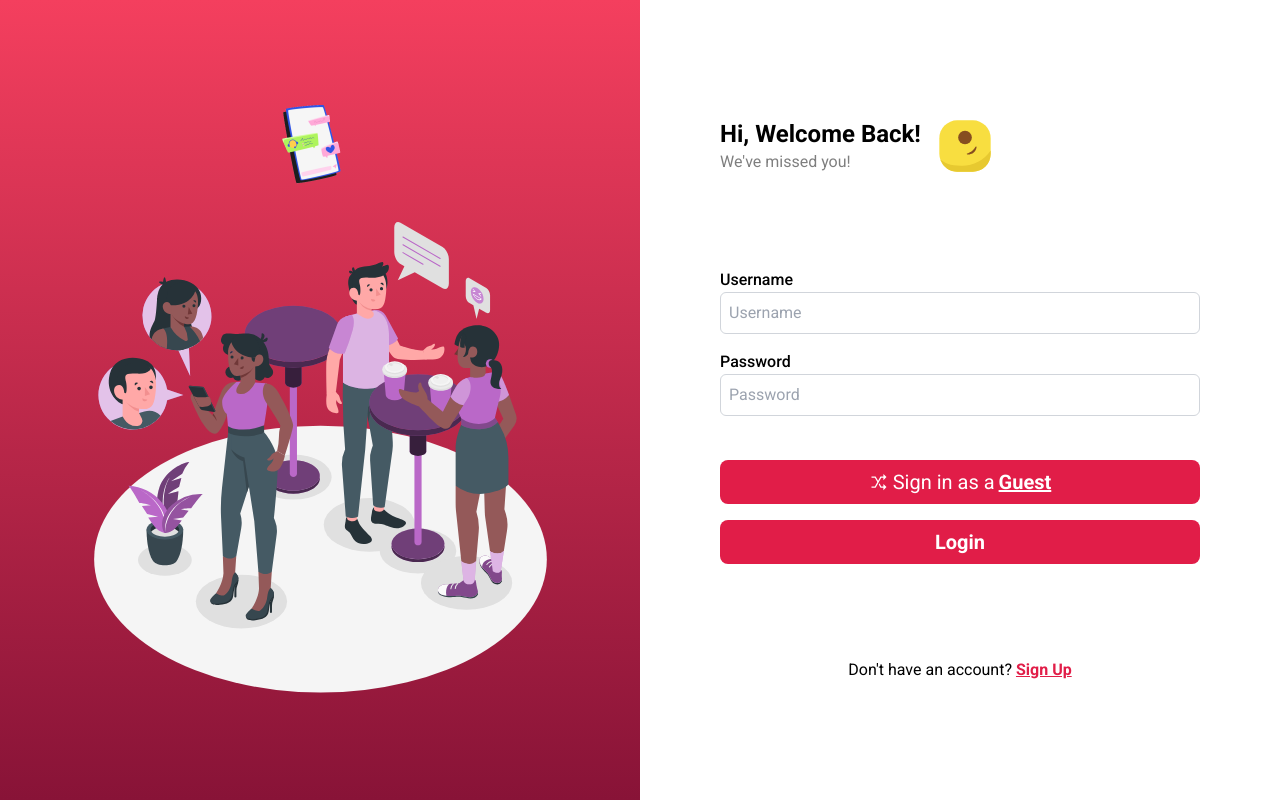
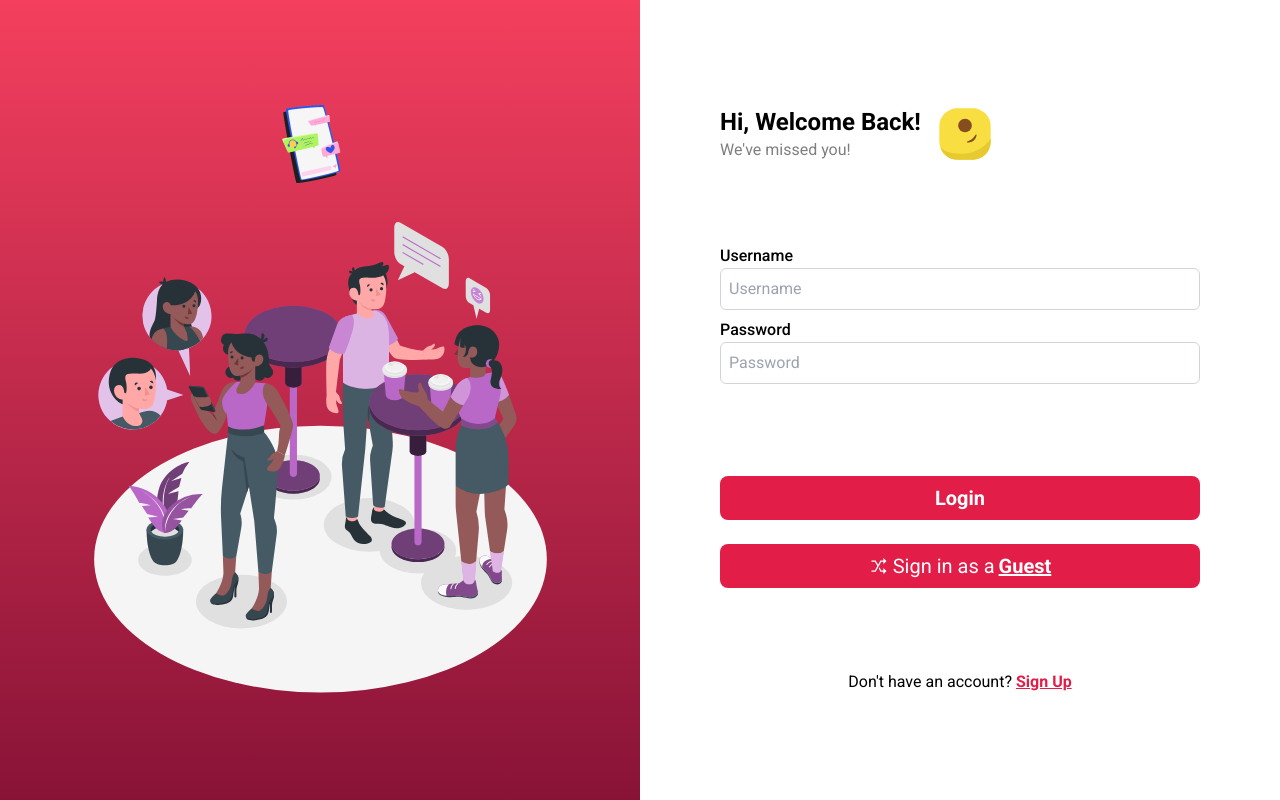
Before and after one commit to beMimg/frontend_messaging_app, a React (Vite) app: page /login in a window 1280 px wide. Built offline with nearby package versions, Linux system fonts and the light colour scheme.

Commit message:
Modify order of buttons in LogIn component

```diff
--- a/src/components/ConversationCard.jsx
+++ b/src/components/ConversationCard.jsx
@@ -46,7 +46,7 @@ export default function ConversationCard({
         <div className="flex w-full flex-col  ">
           <div className="flex flex-row justify-between">
             <p
-              className={`text-lg ${conversation.lastMessage.sender._id !== user._id && conversation.lastMessage.isRead === false && "font-bold"}`}
+              className={`max-w-[200px] break-words lg:max-w-full ${conversation.lastMessage.sender._id !== user._id && conversation.lastMessage.isRead === false && "font-bold"}`}
             >
               {conversation.participant.username}
             </p>
--- a/src/page/UnauthenticatedPages/LogIn.jsx
+++ b/src/page/UnauthenticatedPages/LogIn.jsx
@@ -71,7 +71,8 @@ export default function LogIn() {
           </div>
           <img src={smirkSvg} alt="smirk emoji" className="h-14 " />
         </div>
-        <form className="flex flex-col gap-4">
+        <form className="flex flex-col gap-10">
+          <section className="flex flex-col gap-2">
             <div className="flex flex-col">
               <label htmlFor="username" className=" font-medium">
                 Username
@@ -99,6 +100,7 @@ export default function LogIn() {
               />
               {/* build this in future */}
             </div>
+          </section>
           <div className="relative h-3">
             {errors && (
               <li className="absolute text-sm text-red-500">{errors}</li>
@@ -109,9 +111,7 @@ export default function LogIn() {
               </p>
             )}
           </div>
-          <div className="rounded-lg bg-rose-600 text-white">
-            <SignInAsGuest />
-          </div>
+          <section className="flex w-full flex-col gap-6 ">
             <button
               onClick={handleSubmit}
               type="submit"
@@ -120,6 +120,10 @@ export default function LogIn() {
             >
               {isLoading ? "Please wait..." : "Login"}
             </button>
+            <div className="rounded-lg bg-rose-600 text-white">
+              <SignInAsGuest />
+            </div>
+          </section>
         </form>
         <div className="flex flex-col gap-1.5">
           <p className="text-center">
```
Lines whose indentation alone changed are shown as unchanged.
